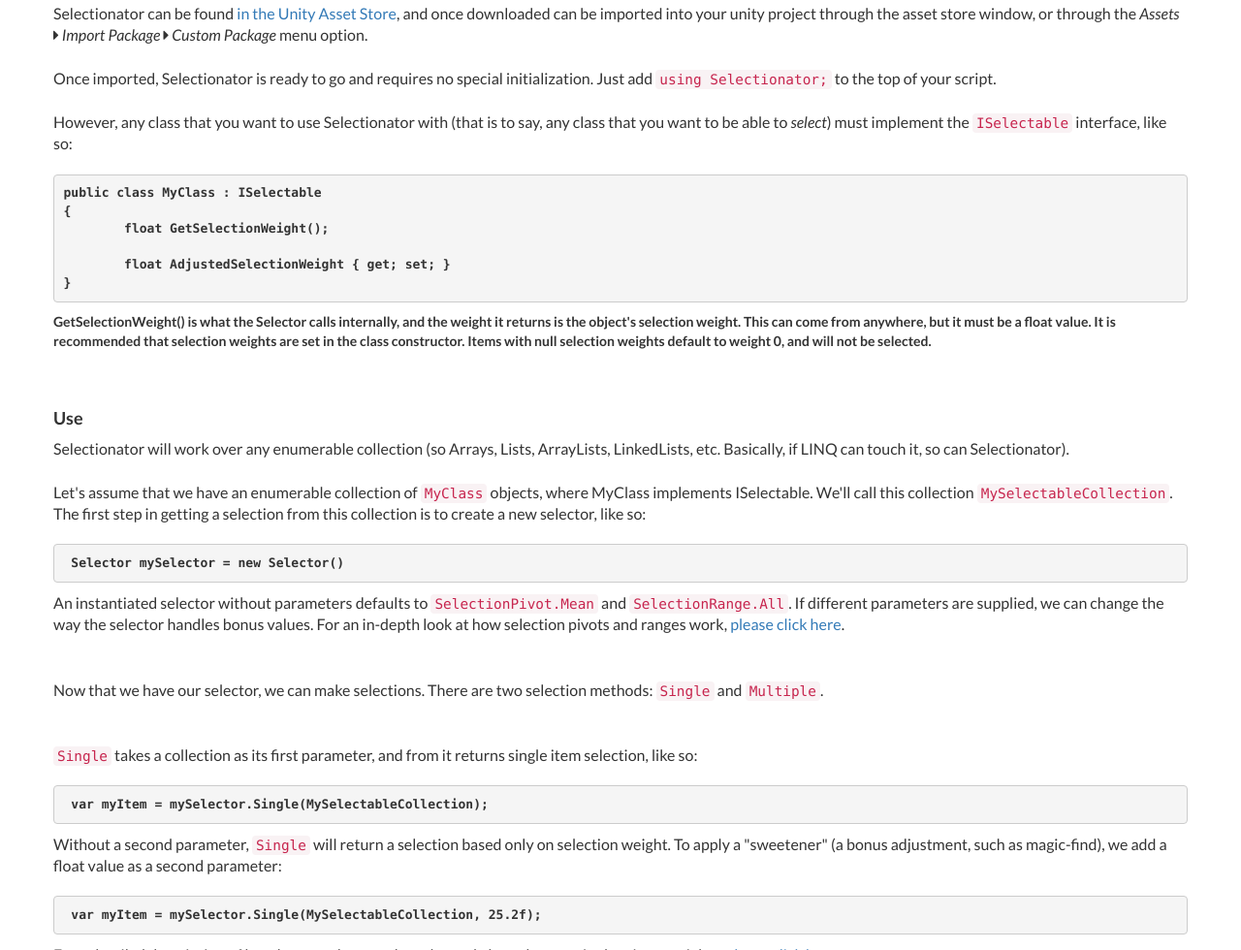
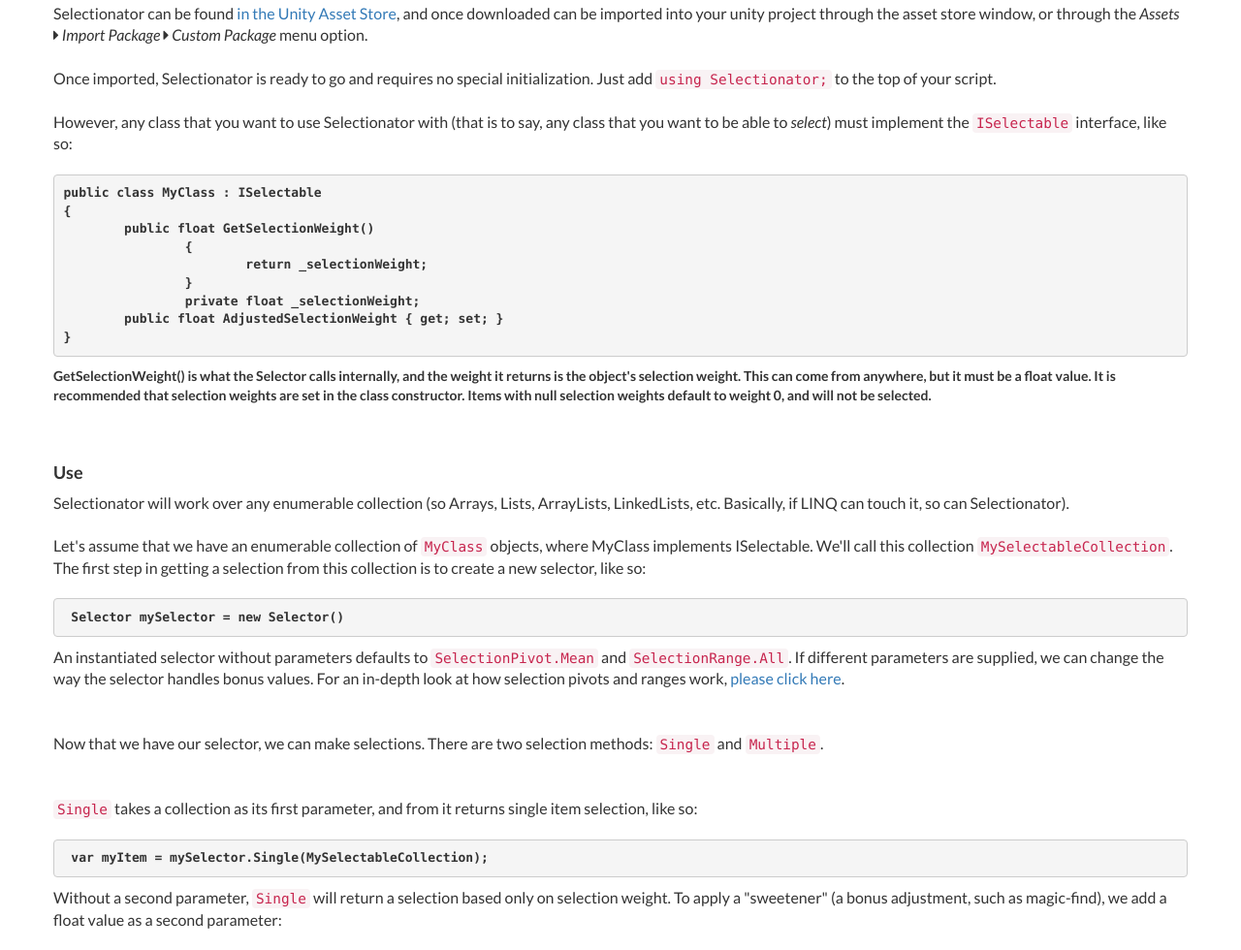
Before and after one commit to evilwizardstudios/selectionator, a plain HTML site: page index.html in a window 1280 px wide. Shown: the part 1156-2136 px from the top of the page at 97% size. Drawn offline with Linux system fonts and the light colour scheme; a script that the page names is missing.

Commit message:
changed initial example, for clarity's sake

```diff
--- a/index.html
+++ b/index.html
@@ -186,9 +186,12 @@
 <pre>
 public class MyClass : ISelectable
 {
-        float GetSelectionWeight();
-
-        float AdjustedSelectionWeight { get; set; }
+        public float GetSelectionWeight()
+		{
+			return _selectionWeight;
+		}
+		private float _selectionWeight;
+        public float AdjustedSelectionWeight { get; set; }
 }</pre>
 					GetSelectionWeight() is what the Selector calls internally, and the weight it returns is the object's selection weight. This can come from anywhere, but it must be a float value.
 					It is recommended that selection weights are set in the class constructor. Items with null selection weights default to weight 0, and will not be selected.	</p>
```
